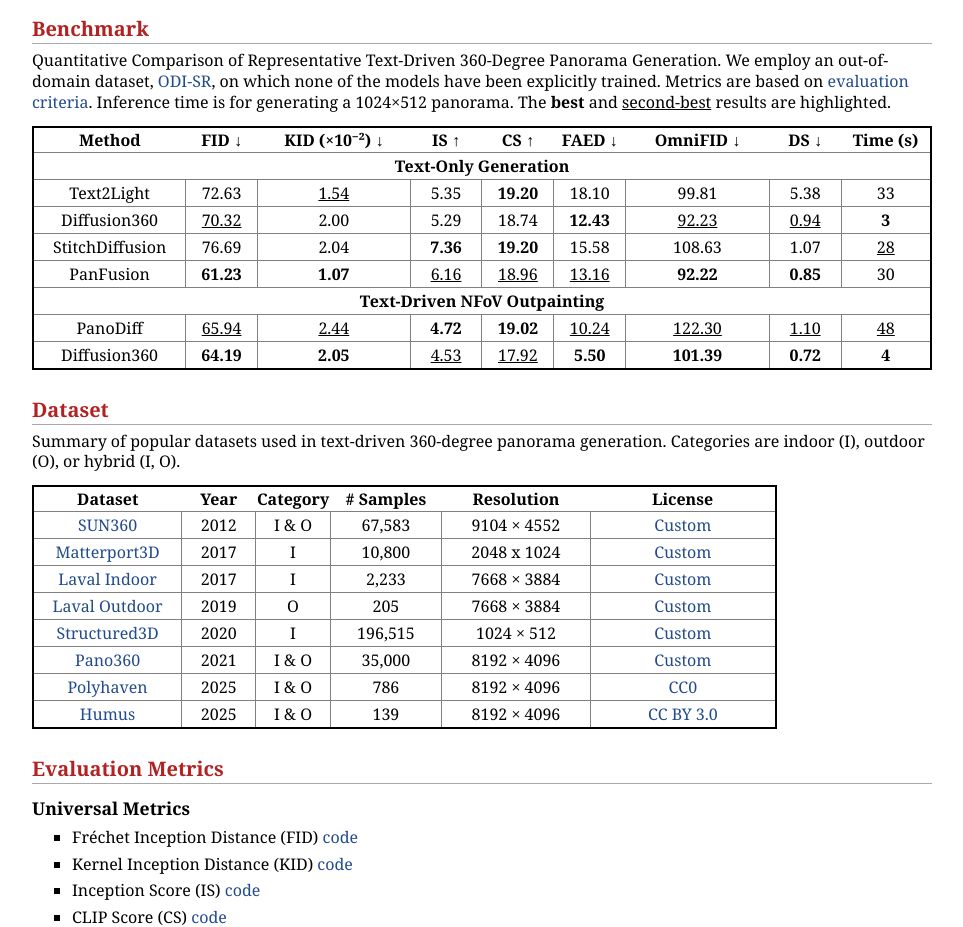
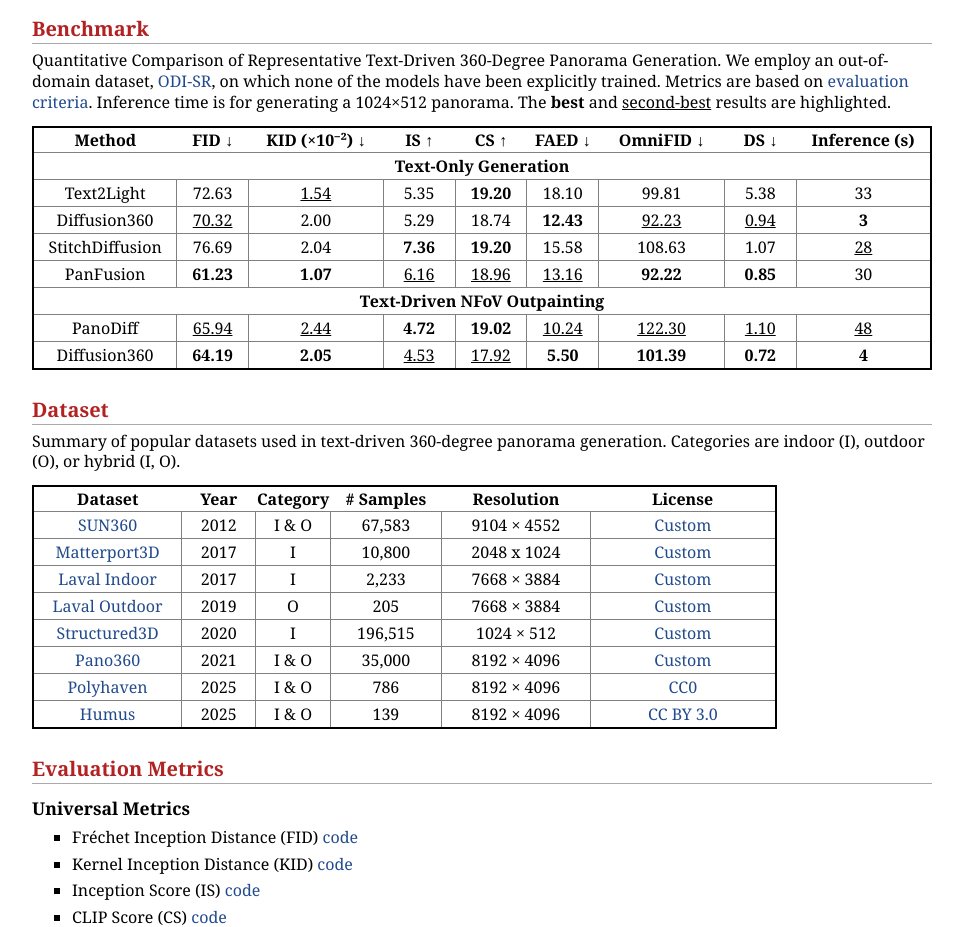
Before and after one commit to littlewhitesea/Text-Driven-Pano-Gen, a plain HTML site: page index.html in a window 1280 px wide. Shown: the part 2338-3265 px from the top of the page, without its empty margins (158-1121 px from the left). Drawn offline with Linux system fonts and the light colour scheme.

Commit message:
update inference

```diff
--- a/index.html
+++ b/index.html
@@ -163,15 +163,15 @@ for generating a 1024×512 panorama. The <strong>best</strong> and
 <u>second-best</u> results are highlighted.</p>
 <table style="width:100%;">
   <colgroup>
-    <col style="width: 17%" />
+    <col style="width: 16%" />
     <col style="width: 8%" />
-    <col style="width: 17%" />
+    <col style="width: 15%" />
     <col style="width: 8%" />
     <col style="width: 8%" />
     <col style="width: 8%" />
-    <col style="width: 16%" />
+    <col style="width: 14%" />
     <col style="width: 8%" />
-    <col style="width: 10%" />
+    <col style="width: 15%" />
   </colgroup>
   <thead>
     <tr class="header">
@@ -183,7 +183,7 @@ for generating a 1024×512 panorama. The <strong>best</strong> and
       <th>FAED ↓</th>
       <th>OmniFID ↓</th>
       <th>DS ↓</th>
-      <th>Time (s)</th>
+      <th>Inference (s)</th>
     </tr>
   </thead>
   <tbody>
```
Also changed, not shown: 1 other file.
